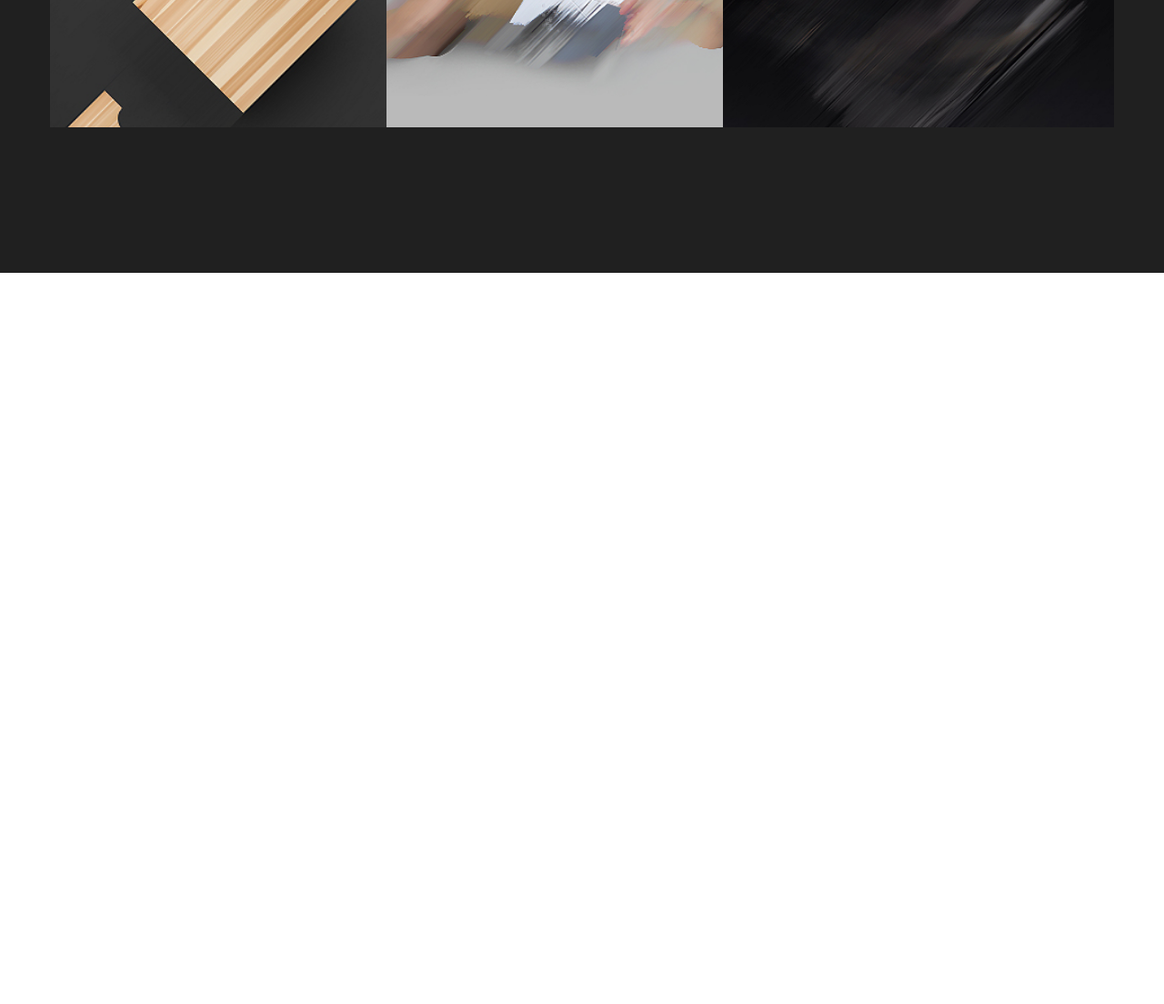
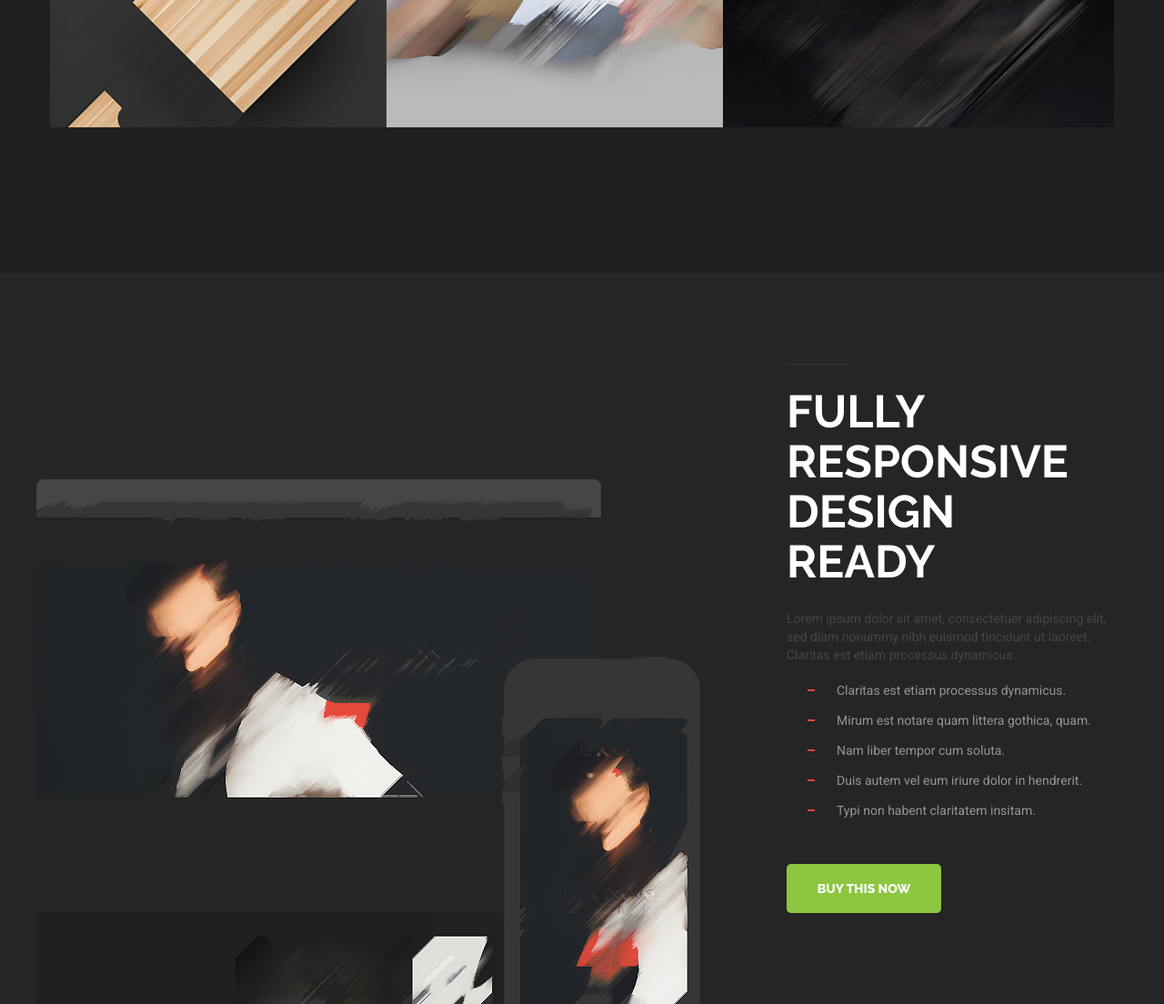
Before and after one commit to JohnnyStraponi/exe_grid, a website: page index.html in a window 1280 px wide. Shown: the part 1900-3004 px from the top of the page at 91% size. Before the commit the page ends 2200 px from the top, so only its background shows below. Drawn offline with nearby package versions, Linux system fonts and the light colour scheme; files that its build step writes are made by us from their sources; files whose address does not match are found by name.

Commit message:
Update index.html

```diff
--- a/index.html
+++ b/index.html
@@ -196,6 +196,23 @@
         </li>
       </ul>
     </section>
+    <section class="responsive">
+      <div class="responsive__wrap wrap">
+        <div class="responsive__information">
+          <h2 class="responsive__title">Fully Responsive Design Ready</h2>
+          <p class="responsive__text">Lorem ipsum dolor sit amet, consectetuer adipiscing elit, sed diam nonummy nibh euismod tincidunt ut
+            laoreet. Claritas est etiam processus dynamicus.</p>
+          <ul class="responsive__list list">
+            <li class="list__element">Claritas est etiam processus dynamicus.</li>
+            <li class="list__element">Mirum est notare quam littera gothica, quam.</li>
+            <li class="list__element">Nam liber tempor cum soluta.</li>
+            <li class="list__element">Duis autem vel eum iriure dolor in hendrerit.</li>
+            <li class="list__element">Typi non habent claritatem insitam.</li>
+          </ul>
+          <button class="responsive__button">Buy This Now</button>
+        </div>
+      </div>
+    </section>
   </div>
 </body>
 
```
